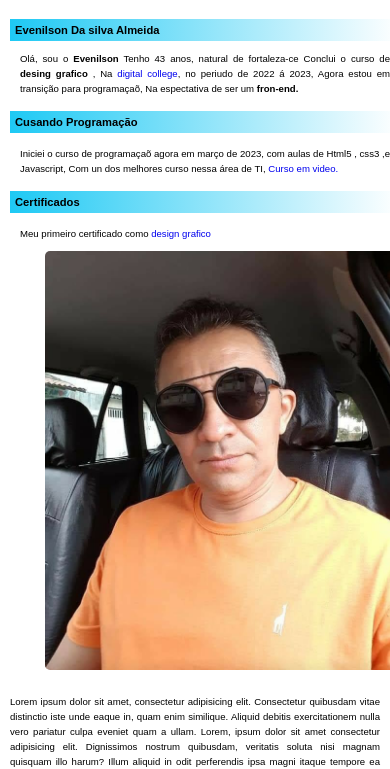
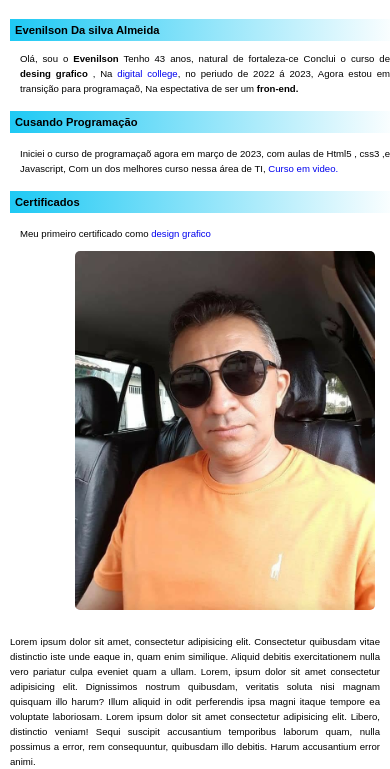
Before and after one commit to evenilsonguerreiro/meu-portifolio-01, a plain HTML site: page index.html in a window 390 px wide. Shown: the part 78-847 px from the top of the page. Drawn offline with Linux system fonts and the light colour scheme.

Commit message:
Update mediaquery.css

```diff
--- a/css/mediaquery.css
+++ b/css/mediaquery.css
@@ -36,11 +36,7 @@
 
     }
     img{
-       width: 350px;
-       margin-left: 45px;
-
-
-
+       width: 300px;
 
     }
     dv-3, p {
```
